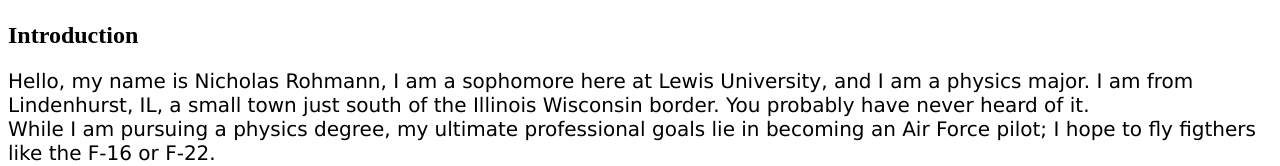
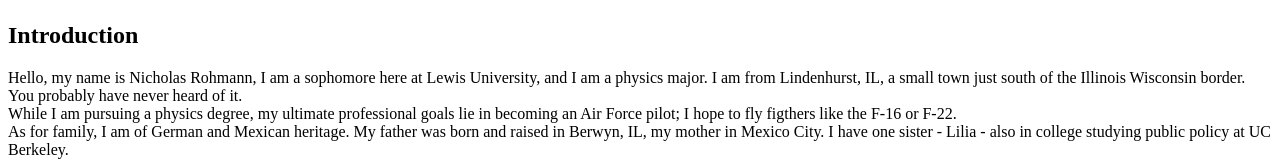
Before and after one commit to nrohmann/hello-world-2, a plain HTML site: page index.html in a window 1280 px wide. Shown: the part 612-778 px from the top of the page. Drawn offline with Linux system fonts and the light colour scheme.

Commit message:
File update

```diff
--- a/index.css
+++ b/index.css
@@ -8,6 +8,6 @@
   }
 
   p {
-    font-family: verdana;
-    font-size: 20px;
+    font-family: 'Times New Roman', Times, serif;
+    font-size: 16px;
   }
```
